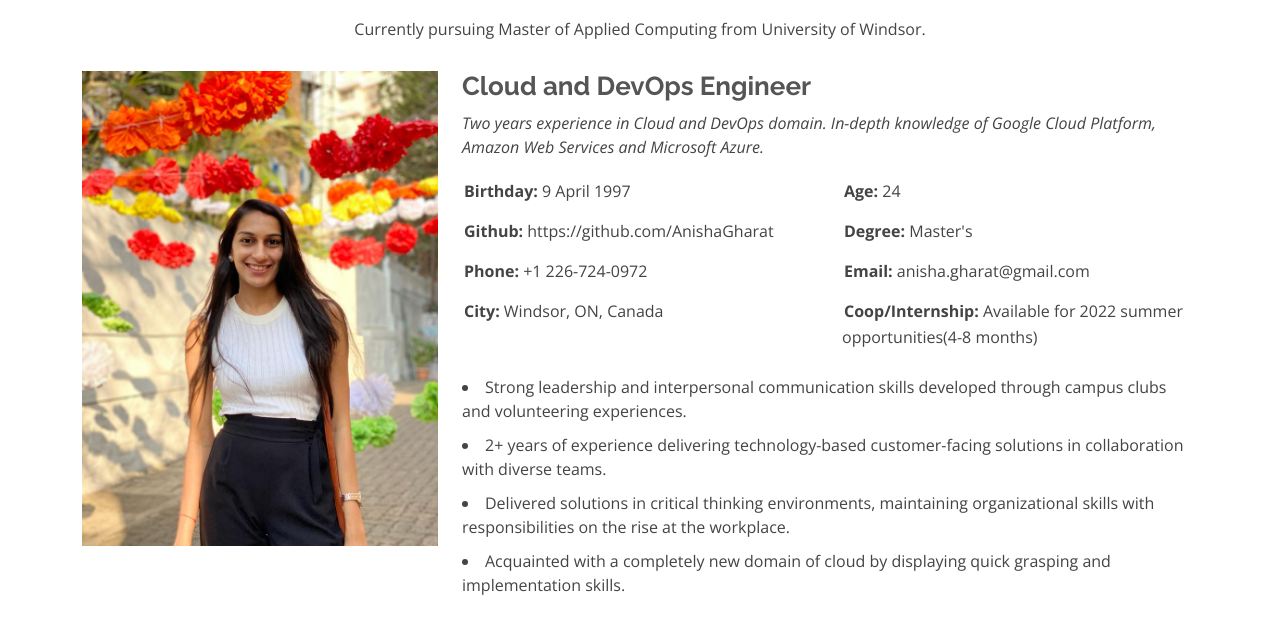
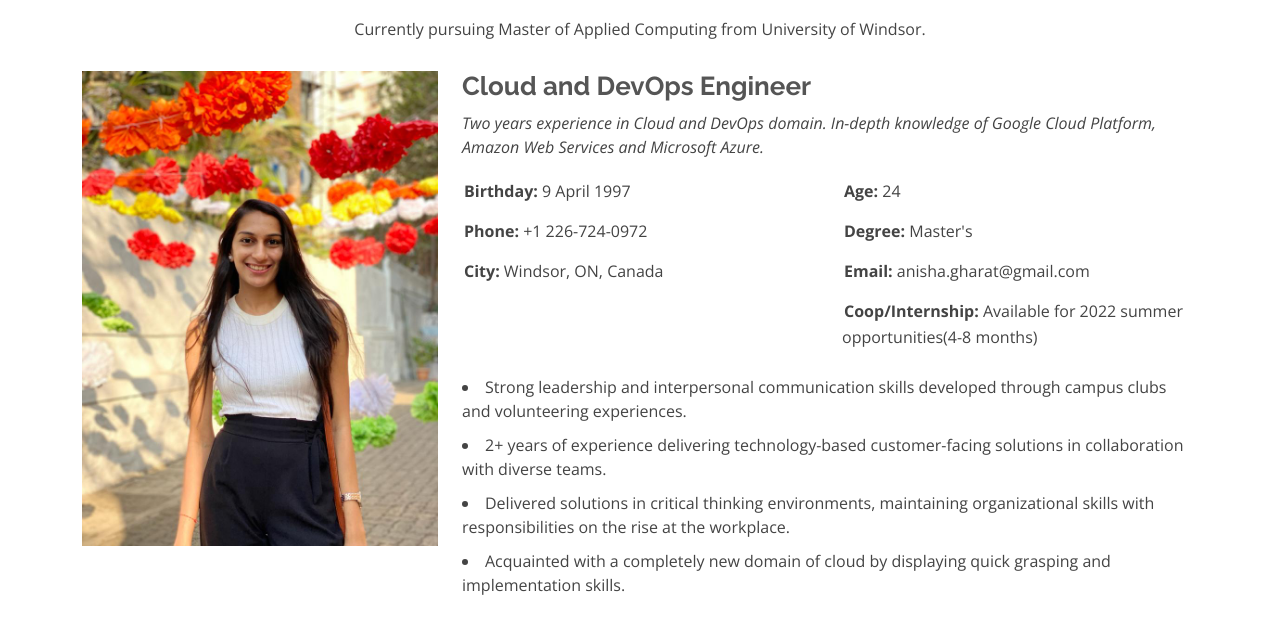
Before and after one commit to AnishaGharat/AnishaGharat.github.io, a plain HTML site: page about.html in a window 1280 px wide. Shown: the part 171-800 px from the top of the page. Drawn offline with nearby package versions, Linux system fonts and the light colour scheme.

Commit message:
about edited

```diff
--- a/about.html
+++ b/about.html
@@ -94,7 +94,6 @@
               <div class="col-lg-6">
                 <ul>
                   <li><i class="bi bi-rounded-right"></i> <strong>Birthday:</strong> 9 April 1997</li>
-                  <li><i class="bi bi-rounded-right"></i> <strong>Github:</strong> https://github.com/AnishaGharat</li>
                   <li><i class="bi bi-rounded-right"></i> <strong>Phone:</strong> +1 226-724-0972</li>
                   <li><i class="bi bi-rounded-right"></i> <strong>City:</strong> Windsor, ON, Canada</li>
                 </ul>
```
